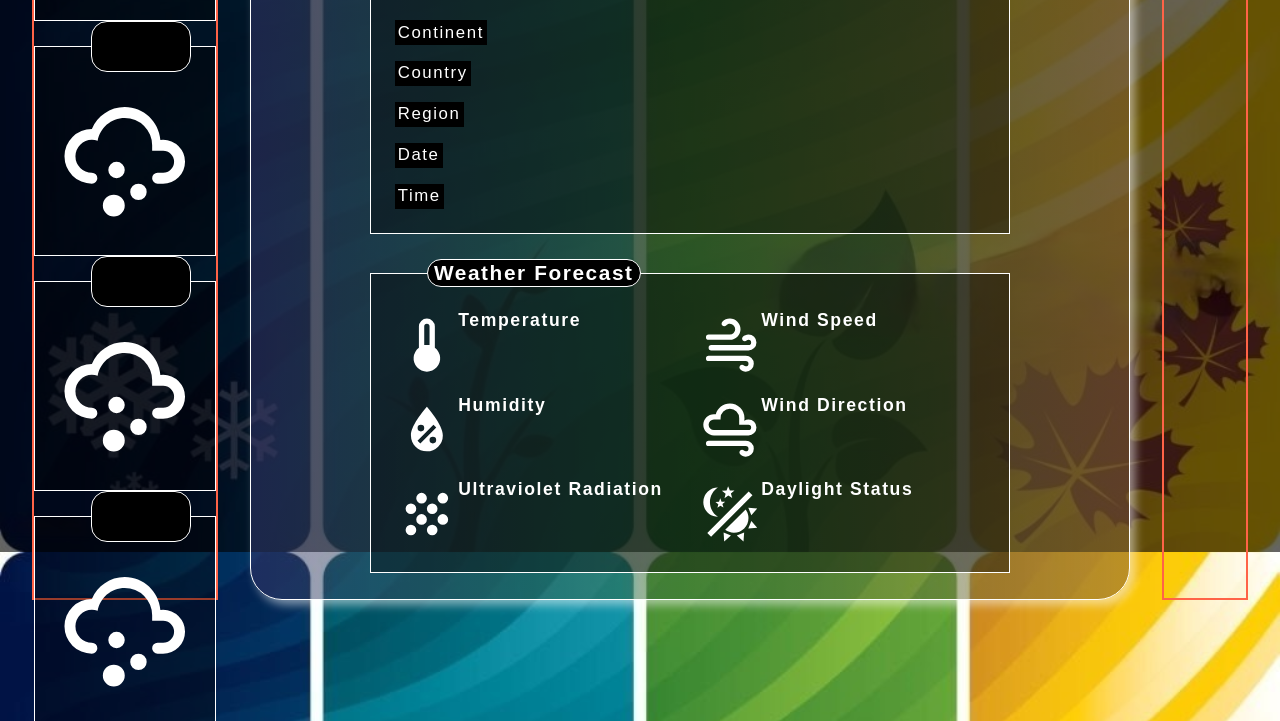
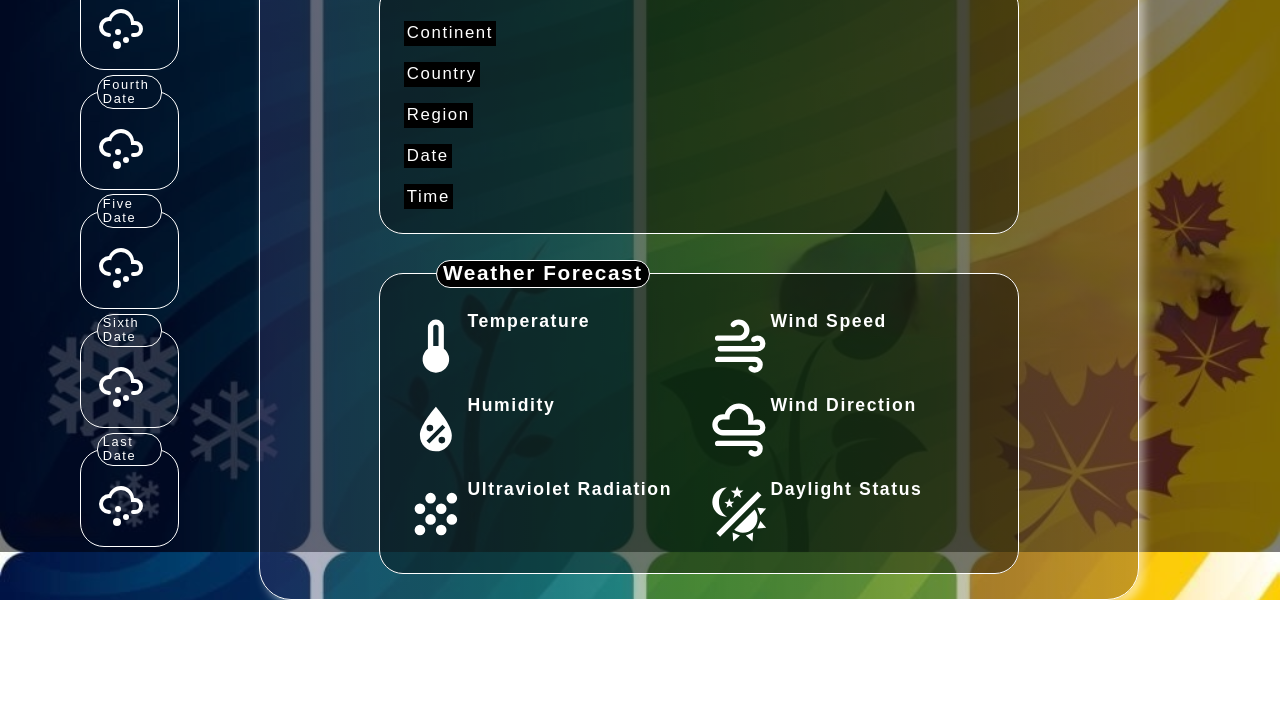
Before and after one commit to asdacosta/weather-forecast, a website built with webpack: page src/index.html in a window 1280 px wide. Shown: the part 248-969 px from the top of the page. After the commit the page ends 848 px from the top, so only its background shows below. Built offline with nearby package versions, Linux system fonts and the light colour scheme.

Commit message:
Style future forecasts section

```diff
--- a/src/style.css
+++ b/src/style.css
@@ -23,16 +23,48 @@ body > div:first-child {
   left: 0;
   width: 100%;
   height: 100%;
-  background-color: rgba(0, 0, 0, 0.6);
+  background-color: rgba(0, 0, 0, 0.5);
 }
 
 .first-sec {
+  display: flex;
+  flex-direction: column;
+  justify-content: space-evenly;
+  color: white;
+  padding: 3rem;
   width: 100%;
   height: 100%;
   grid-row: 1 / -1;
   grid-column: 1 / span 1;
-  border: 2px solid tomato;
+  /* border: 2px solid tomato; */
   z-index: 2;
+}
+
+.first-sec fieldset {
+  padding: 1rem;
+  border-radius: 1.5rem;
+  border: 1px solid white;
+}
+
+.first-sec legend {
+  font-size: 0.8rem;
+  border: 1px solid white;
+  border-radius: 1rem;
+  padding: 0.1rem 0.3rem;
+}
+
+.first-sec fieldset div {
+  display: flex;
+  gap: 0.5rem;
+}
+
+.first-sec div div {
+  width: 3rem;
+  height: 3rem;
+}
+
+.first-sec span {
+  align-self: center;
 }
 
 .search-sec {
@@ -61,9 +93,9 @@ body > div:first-child {
   justify-content: space-evenly;
   background: linear-gradient(
     to right,
-    rgba(55, 55, 109, 0.5),
-    rgba(52, 109, 52, 0.5),
-    rgba(133, 100, 58, 0.5)
+    rgba(55, 55, 109, 0.4),
+    rgba(52, 109, 52, 0.4),
+    rgba(133, 100, 58, 0.4)
   );
   box-shadow: 5px 5px 10px rgba(255, 255, 255, 0.5);
   z-index: 2;
@@ -74,7 +106,7 @@ body > div:first-child {
   height: 100%;
   grid-row: 2 / -1;
   grid-column: 3 / -1;
-  border: 2px solid tomato;
+  /* border: 2px solid tomato; */
   z-index: 2;
 }
 
@@ -108,7 +140,7 @@ button:hover {
 .heading > div {
   display: flex;
   flex-direction: column;
-  justify-content: space-between;
+  gap: 0.1rem;
 }
 
 .heading button {
@@ -135,8 +167,9 @@ h2 {
   cursor: context-menu;
 }
 
-fieldset {
+.main-sec fieldset {
   border: 1px solid rgb(255, 255, 255);
+  border-radius: 1.5rem;
   background-color: rgba(0, 0, 0, 0.4);
   display: flex;
   flex-direction: column;
@@ -146,12 +179,12 @@ fieldset {
   transition: transform 0.3s ease-in-out;
 }
 
-fieldset:hover {
+.main-sec fieldset:hover {
   transform: scale(1.05);
   background-color: rgba(0, 0, 0, 0.5);
 }
 
-legend {
+.main-sec legend {
   font-size: 1.3rem;
   font-weight: 600;
   margin-left: 2rem;
@@ -216,7 +249,7 @@ svg {
   font-size: 1.1rem;
 }
 
-fieldset p {
+.main-sec fieldset p {
   background-color: rgb(0, 0, 0);
   padding: 0.2rem;
 }
```
